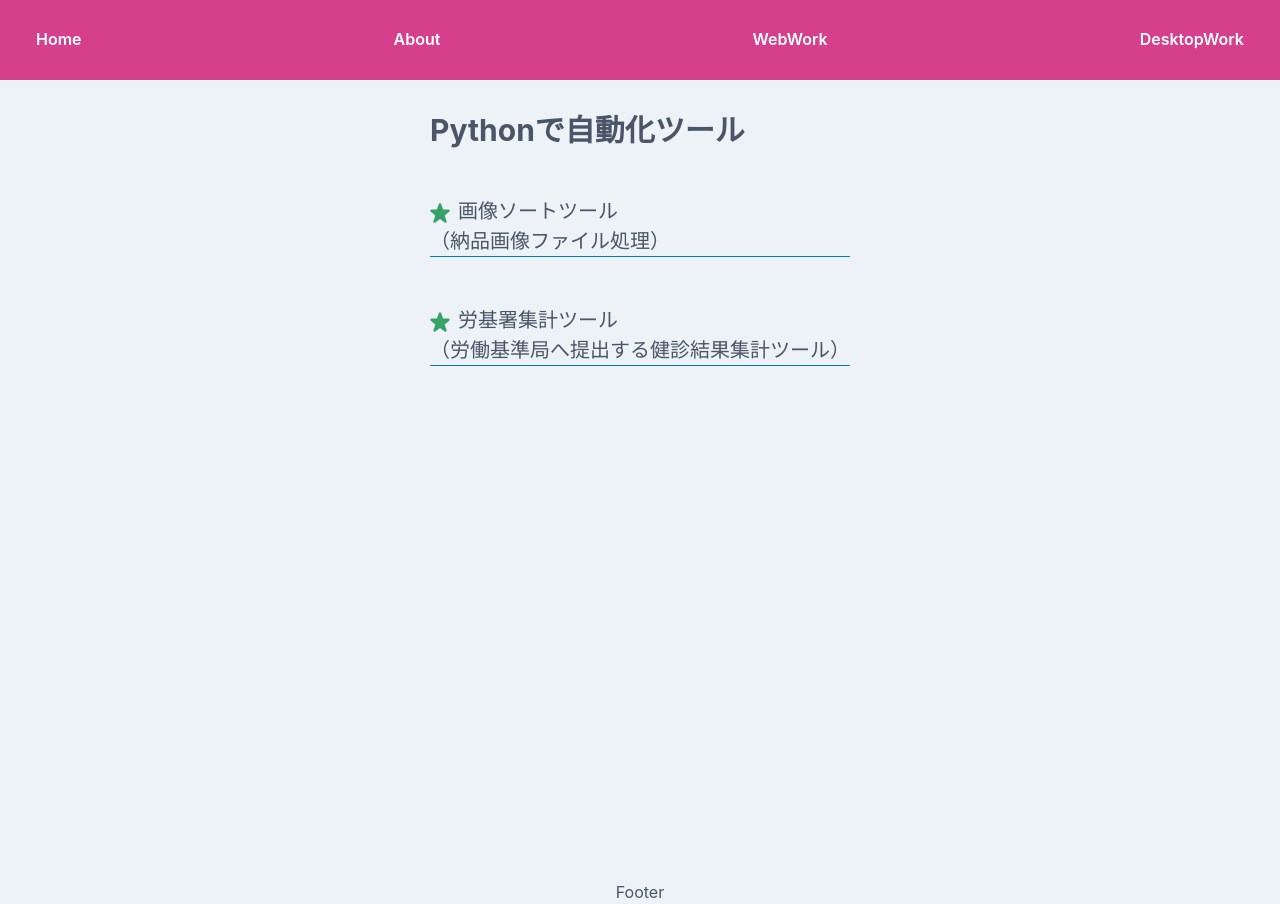
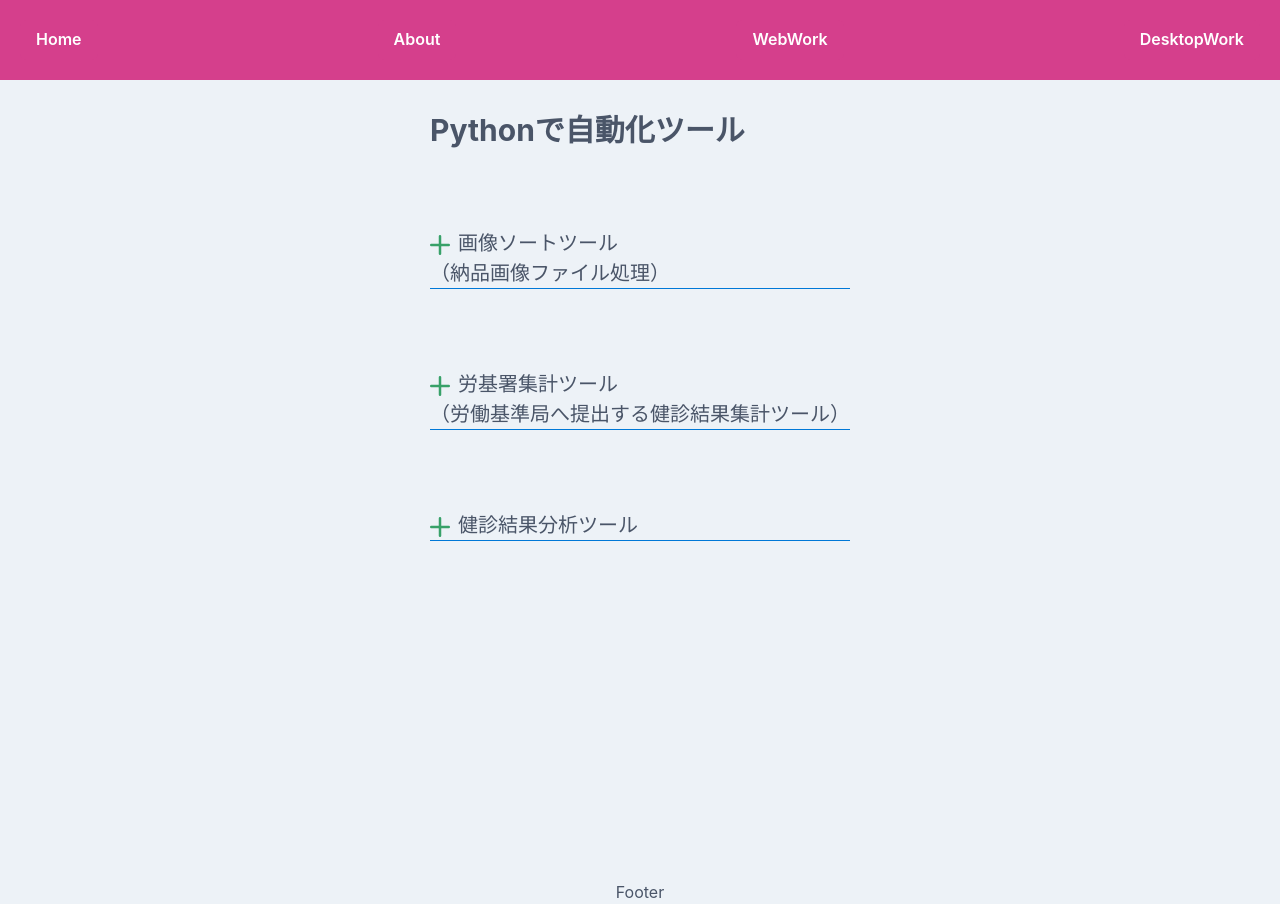
Before and after one commit to manpukusan/portfolio_react, a React (Create React App) app: page /#/webwork in a window 1280 px wide. Both pictures are taken after a click on the button "DesktopWork". Built offline with nearby package versions, Linux system fonts and the light colour scheme; the HTML template or start-up script is replaced by a standard one.

Commit message:
・ダウンロード機能実装中（分析ツールなど） ・アコーディオンの開閉をChakraUIのCollapseで実装

```diff
--- a/src/components/organisms/Desktop/DesktopTools.tsx
+++ b/src/components/organisms/Desktop/DesktopTools.tsx
@@ -1,6 +1,6 @@
 /* eslint-disable jsx-a11y/anchor-is-valid */
-import { DownloadIcon, StarIcon } from '@chakra-ui/icons';
-import { HStack, List, ListIcon, ListItem } from '@chakra-ui/react';
+import { AddIcon, DownloadIcon, MinusIcon } from '@chakra-ui/icons';
+import { HStack, List, ListIcon, ListItem, Collapse } from '@chakra-ui/react';
 import React, { FC, memo } from 'react';
 
 import { BaseButtonGreen } from '../../atoms/Button/BaseButtonGreen';
@@ -8,12 +8,21 @@ import { BaseButtonGreen } from '../../atoms/Button/BaseButtonGreen';
 type Props = {
   onClickImageSort: () => void;
   onClickRoukiTotal: () => void;
+  onClickAnalyze: () => void;
   imageSort: boolean;
   roukiTotal: boolean;
+  analyze: boolean;
 };
 
 export const DesktopTools: FC<Props> = memo((props) => {
-  const { onClickImageSort, onClickRoukiTotal, imageSort, roukiTotal } = props;
+  const {
+    onClickImageSort,
+    onClickRoukiTotal,
+    onClickAnalyze,
+    imageSort,
+    roukiTotal,
+    analyze,
+  } = props;
 
   const onClickDownload = (fileName: string) => {
     console.log('onClickDownload');
@@ -35,15 +44,15 @@ export const DesktopTools: FC<Props> = memo((props) => {
           borderBottom="1px solid #0078D7"
           fontSize={{ base: 'sm', md: 'md', lg: 'lg', xl: 'xl' }}
         >
-          <ListIcon as={StarIcon} color="green.500" />
+          <ListIcon as={imageSort ? MinusIcon : AddIcon} color="green.500" />
           画像ソートツール
           <br />
           （納品画像ファイル処理）
         </ListItem>
       </List>
-      {imageSort && (
+      <Collapse in={imageSort}>
         <List
-          w={{ base: '300px', md: '500px', lg: '600px' }}
+          w={{ base: '300px', md: '350px', lg: '400px' }}
           fontSize={{ base: 'sm', md: 'md', lg: 'lg', xl: 'xl' }}
         >
           <ListItem>
@@ -59,7 +68,7 @@ export const DesktopTools: FC<Props> = memo((props) => {
             </HStack>
           </ListItem>
         </List>
-      )}
+      </Collapse>
       <List>
         <ListItem
           onClick={onClickRoukiTotal}
@@ -67,15 +76,15 @@ export const DesktopTools: FC<Props> = memo((props) => {
           borderBottom="1px solid #0078D7"
           fontSize={{ base: 'sm', md: 'md', lg: 'lg', xl: 'xl' }}
         >
-          <ListIcon as={StarIcon} color="green.500" />
+          <ListIcon as={roukiTotal ? MinusIcon : AddIcon} color="green.500" />
           労基署集計ツール
           <br />
           （労働基準局へ提出する健診結果集計ツール）
         </ListItem>
       </List>
-      {roukiTotal && (
+      <Collapse in={roukiTotal}>
         <List
-          w={{ base: '300px', md: '500px', lg: '600px' }}
+          w={{ base: '300px', md: '350px', lg: '400px' }}
           fontSize={{ base: 'sm', md: 'md', lg: 'lg', xl: 'xl' }}
         >
           <ListItem>
@@ -94,7 +103,35 @@ export const DesktopTools: FC<Props> = memo((props) => {
             </HStack>
           </ListItem>
         </List>
-      )}
+      </Collapse>
+      <List>
+        <ListItem
+          onClick={onClickAnalyze}
+          _hover={{ cursor: 'pointer' }}
+          borderBottom="1px solid #0078D7"
+          fontSize={{ base: 'sm', md: 'md', lg: 'lg', xl: 'xl' }}
+        >
+          <ListIcon as={analyze ? MinusIcon : AddIcon} color="green.500" />
+          健診結果分析ツール
+        </ListItem>
+      </List>
+      <Collapse in={analyze} animateOpacity>
+        <List
+          w={{ base: '300px', md: '350px', lg: '400px' }}
+          fontSize={{ base: 'sm', md: 'md', lg: 'lg', xl: 'xl' }}
+        >
+          <ListItem>健診結果からデータ内の所見率をかし</ListItem>
+          <ListItem>
+            <br />
+            <HStack>
+              <ListIcon as={DownloadIcon} color="green.500" />
+              <BaseButtonGreen onClick={() => onClickDownload('ImageSort.zip')}>
+                ImageSort
+              </BaseButtonGreen>
+            </HStack>
+          </ListItem>
+        </List>
+      </Collapse>
     </>
   );
 });
--- a/src/components/pages/DesktopWork.tsx
+++ b/src/components/pages/DesktopWork.tsx
@@ -7,6 +7,7 @@ import { DesktopTools } from '../organisms/Desktop/DesktopTools';
 export const DesktopWork = () => {
   const [imageSort, setImageSort] = useState(false);
   const [roukiTotal, setRoukiTotal] = useState(false);
+  const [analyze, setAnalyze] = useState(false);
 
   const onClickImageSort = useCallback(() => {
     setImageSort(!imageSort);
@@ -16,17 +17,23 @@ export const DesktopWork = () => {
     setRoukiTotal(!roukiTotal);
   }, [roukiTotal]);
 
+  const onClickAnalyze = useCallback(() => {
+    setAnalyze(!analyze);
+  }, [analyze]);
+
   return (
     <VStack mt={8} mx="auto">
-      <List spacing={{ base: 8, md: 12 }}>
+      <List spacing={{ base: 8, md: 12, lg: 16, xl: 20 }}>
         <Heading fontSize={{ base: 'lg', md: 'xl', lg: '2xl', xl: '3xl' }}>
           Pythonで自動化ツール
         </Heading>
         <DesktopTools
           onClickImageSort={onClickImageSort}
           onClickRoukiTotal={onClickRoukiTotal}
+          onClickAnalyze={onClickAnalyze}
           imageSort={imageSort}
           roukiTotal={roukiTotal}
+          analyze={analyze}
         />
       </List>
     </VStack>
```
